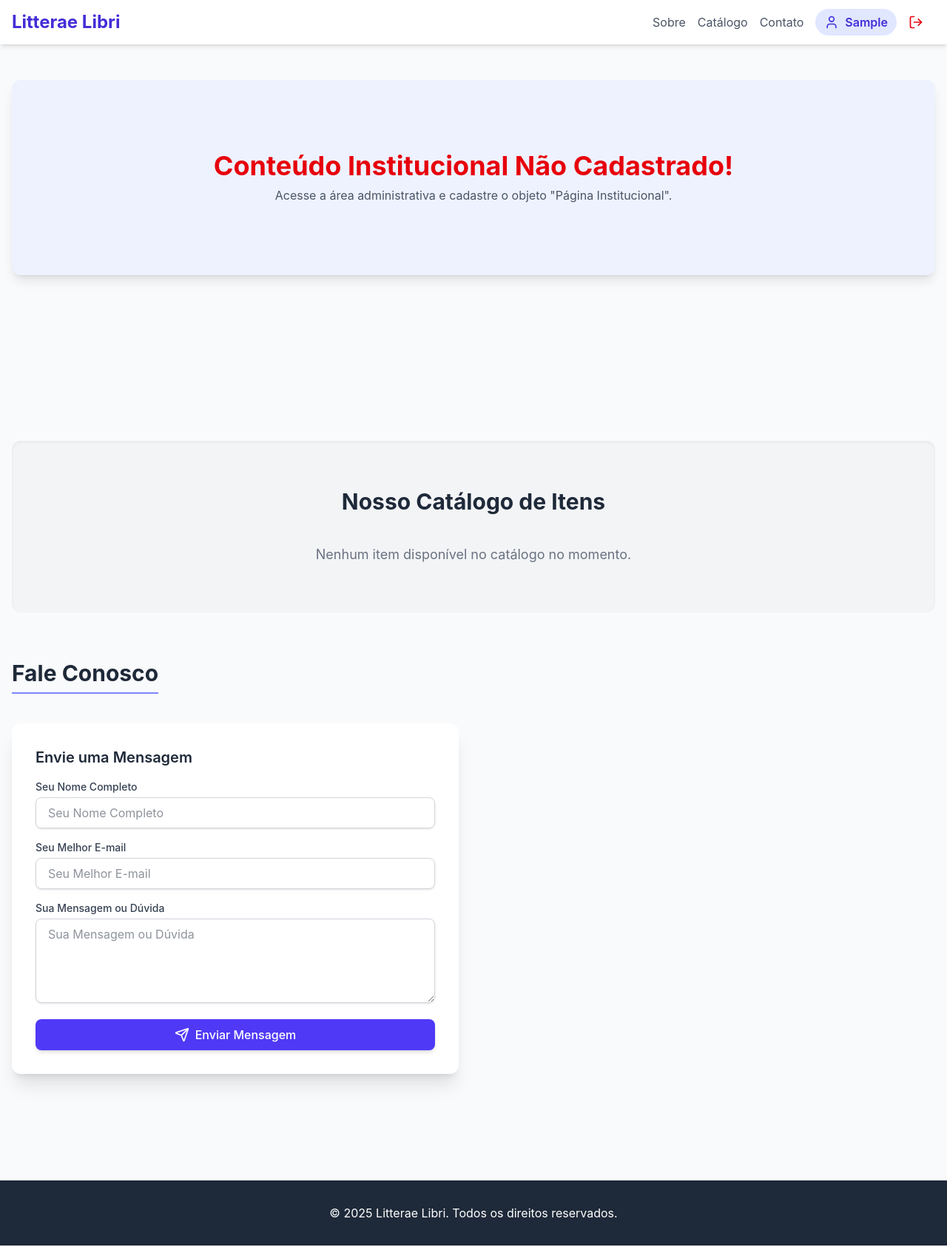
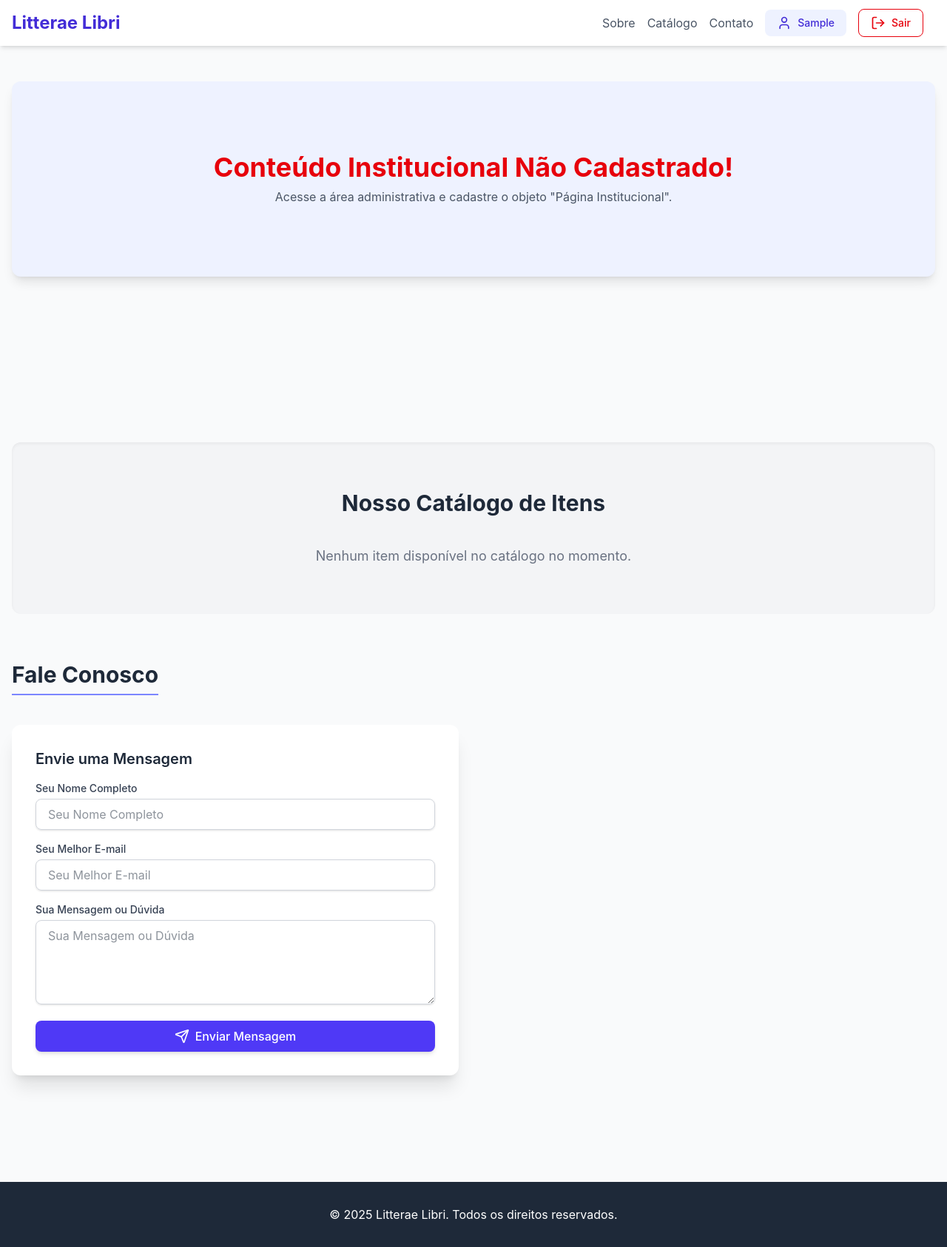
Before and after one commit to gabe-pud/WEB-III-Projeto-P2, a Django app: page / in a window 1280 px wide. Shown: the whole page at 74% size. Run offline with Django 5.2, Linux system fonts and the light colour scheme; the visitor is signed in with stand-in values (Sample User, id 1); data that the repository does not hold is empty.

Commit message:
feat: Improve mobile menu functionality and styling in base layout

```diff
--- a/litterae_libri/pedidos/templates/pedidos/compra.html
+++ b/litterae_libri/pedidos/templates/pedidos/compra.html
@@ -20,10 +20,10 @@
                     <p class="text-3xl font-extrabold text-green-600">R$ {{ item.preco|floatformat:2 }}</p>
                     <p class="text-xs text-gray-500 mt-1">Em estoque: {{ item.estoque }} unidades.</p>
                 </div>
-                <div class = "min-w-24 ">
+                <div class = "min-w-24">
 
                     {% if item.foto %}
-                        <img src="{{ item.foto.url }}" alt="Capa: {{ item.nome }}" class="w-24 h-36 object-cover rounded-md shadow">
+                        <img src="{{ item.foto.url }}" alt="Capa: {{ item.nome }}" class="min-w-24 w-fit h-36 object-cover rounded-md shadow">
                     {% endif %}
                 </div>
             </div>
--- a/litterae_libri/static/css/style.css
+++ b/litterae_libri/static/css/style.css
@@ -12,7 +12,6 @@
     --color-red-300: oklch(80.8% 0.114 19.571);
     --color-red-600: oklch(57.7% 0.245 27.325);
     --color-red-700: oklch(50.5% 0.213 27.518);
-    --color-red-800: oklch(44.4% 0.177 26.899);
     --color-yellow-100: oklch(97.3% 0.071 103.193);
     --color-yellow-600: oklch(68.1% 0.162 75.834);
     --color-yellow-700: oklch(55.4% 0.135 66.442);
@@ -45,8 +44,6 @@
     --spacing: 0.25rem;
     --container-sm: 24rem;
     --container-md: 28rem;
-    --container-3xl: 48rem;
-    --container-4xl: 56rem;
     --container-5xl: 64rem;
     --text-xs: 0.75rem;
     --text-xs--line-height: calc(1 / 0.75);
@@ -76,6 +73,7 @@
     --radius-md: 0.375rem;
     --radius-lg: 0.5rem;
     --radius-xl: 0.75rem;
+    --ease-out: cubic-bezier(0, 0, 0.2, 1);
     --default-transition-duration: 150ms;
     --default-transition-timing-function: cubic-bezier(0.4, 0, 0.2, 1);
     --default-font-family: var(--font-sans);
@@ -492,13 +502,6 @@
       --tw-space-y-reverse: 0;
       margin-block-start: calc(calc(var(--spacing) * 6) * var(--tw-space-y-reverse));
       margin-block-end: calc(calc(var(--spacing) * 6) * calc(1 - var(--tw-space-y-reverse)));
-    }
-  }
-  .space-x-2 {
-    :where(& > :not(:last-child)) {
-      --tw-space-x-reverse: 0;
-      margin-inline-start: calc(calc(var(--spacing) * 2) * var(--tw-space-x-reverse));
-      margin-inline-end: calc(calc(var(--spacing) * 2) * calc(1 - var(--tw-space-x-reverse)));
     }
   }
   .space-x-3 {
@@ -597,6 +604,9 @@
   .border-red-300 {
     border-color: var(--color-red-300);
   }
+  .border-red-600 {
+    border-color: var(--color-red-600);
+  }
   .border-transparent {
     border-color: transparent;
   }
@@ -626,9 +636,6 @@
   }
   .bg-indigo-50 {
     background-color: var(--color-indigo-50);
-  }
-  .bg-indigo-100 {
-    background-color: var(--color-indigo-100);
   }
   .bg-indigo-200 {
     background-color: var(--color-indigo-200);
@@ -672,14 +679,8 @@
   .px-2 {
     padding-inline: calc(var(--spacing) * 2);
   }
-  .px-3 {
-    padding-inline: calc(var(--spacing) * 3);
-  }
   .px-4 {
     padding-inline: calc(var(--spacing) * 4);
-  }
-  .px-5 {
-    padding-inline: calc(var(--spacing) * 5);
   }
   .px-6 {
     padding-inline: calc(var(--spacing) * 6);
@@ -687,17 +688,8 @@
   .px-8 {
     padding-inline: calc(var(--spacing) * 8);
   }
-  .py-0 {
-    padding-block: calc(var(--spacing) * 0);
-  }
   .py-0\.5 {
     padding-block: calc(var(--spacing) * 0.5);
-  }
-  .py-1 {
-    padding-block: calc(var(--spacing) * 1);
-  }
-  .py-1\.5 {
-    padding-block: calc(var(--spacing) * 1.5);
   }
   .py-2 {
     padding-block: calc(var(--spacing) * 2);
@@ -950,10 +947,10 @@
       }
     }
   }
-  .hover\:bg-indigo-200 {
+  .hover\:bg-indigo-100 {
     &:hover {
       @media (hover: hover) {
-        background-color: var(--color-indigo-200);
+        background-color: var(--color-indigo-100);
       }
     }
   }
@@ -961,6 +958,13 @@
     &:hover {
       @media (hover: hover) {
         background-color: var(--color-indigo-700);
+      }
+    }
+  }
+  .hover\:bg-red-50 {
+    &:hover {
+      @media (hover: hover) {
+        background-color: var(--color-red-50);
       }
     }
   }
@@ -982,13 +986,6 @@
     &:hover {
       @media (hover: hover) {
         color: var(--color-indigo-900);
-      }
-    }
-  }
-  .hover\:text-red-800 {
-    &:hover {
-      @media (hover: hover) {
-        color: var(--color-red-800);
       }
     }
   }
@@ -1020,11 +1017,6 @@
       --tw-ring-color: var(--color-indigo-500);
     }
   }
-  .sm\:inline {
-    @media (width >= 40rem) {
-      display: inline;
-    }
-  }
   .sm\:grid-cols-2 {
     @media (width >= 40rem) {
       grid-template-columns: repeat(2, minmax(0, 1fr));
@@ -1050,9 +1042,9 @@
       display: inline;
     }
   }
-  .md\:w-1\/2 {
+  .md\:inline-flex {
     @media (width >= 48rem) {
-      width: calc(1/2 * 100%);
+      display: inline-flex;
     }
   }
   .md\:w-1\/3 {
@@ -1107,6 +1099,21 @@
       grid-template-columns: repeat(4, minmax(0, 1fr));
     }
   }
+}
+@property --tw-translate-x {
+  syntax: "*";
+  inherits: false;
+  initial-value: 0;
+}
+@property --tw-translate-y {
+  syntax: "*";
+  inherits: false;
+  initial-value: 0;
+}
+@property --tw-translate-z {
+  syntax: "*";
+  inherits: false;
+  initial-value: 0;
 }
 @property --tw-rotate-x {
   syntax: "*";
@@ -1225,12 +1232,11 @@
   inherits: false;
   initial-value: 0 0 #0000;
 }
-@property --tw-outline-style {
+@property --tw-duration {
   syntax: "*";
   inherits: false;
-  initial-value: solid;
 }
-@property --tw-duration {
+@property --tw-ease {
   syntax: "*";
   inherits: false;
 }
@@ -1252,6 +1258,9 @@
 @layer properties {
   @supports ((-webkit-hyphens: none) and (not (margin-trim: inline))) or ((-moz-orient: inline) and (not (color:rgb(from red r g b)))) {
     *, ::before, ::after, ::backdrop {
+      --tw-translate-x: 0;
+      --tw-translate-y: 0;
+      --tw-translate-z: 0;
       --tw-rotate-x: initial;
       --tw-rotate-y: initial;
       --tw-rotate-z: initial;
@@ -1278,8 +1287,8 @@
       --tw-ring-offset-width: 0px;
       --tw-ring-offset-color: #fff;
       --tw-ring-offset-shadow: 0 0 #0000;
-      --tw-outline-style: solid;
       --tw-duration: initial;
+      --tw-ease: initial;
       --tw-scale-x: 1;
       --tw-scale-y: 1;
       --tw-scale-z: 1;
--- a/litterae_libri/templates/layouts/base.html
+++ b/litterae_libri/templates/layouts/base.html
@@ -26,30 +26,61 @@
                 {% endif %}
 
                 {% if user.is_authenticated %}
-                    <a href="{% url 'perfil' %}" class="flex items-center space-x-2 bg-indigo-100 text-indigo-700 px-3 py-1.5 rounded-full font-semibold hover:bg-indigo-200 transition duration-200">
-                        <i data-lucide="user" class="w-5 h-5"></i>
-                        <span class="hidden sm:inline">{{ user.first_name|default:user.username }}</span>
+                    <a href="{% url 'perfil' %}" class="hidden md:inline-flex items-center justify-center px-4 py-2 rounded-lg font-medium text-indigo-700 bg-indigo-50 hover:bg-indigo-100 transition duration-200">
+                        <i data-lucide="user" class="w-5 h-5 mr-2"></i>
+                        <span class="text-sm">{{ user.first_name|default:user.username }}</span>
                     </a>
-                    <form method="post" action="{% url 'logout' %}" class="flex flex-col">
+                    <form method="post" action="{% url 'logout' %}" class="hidden md:inline-flex">
                         {% csrf_token %}
-                        <button type="submit" class="text-red-600 hover:text-red-800 transition duration-200" title="Sair" aria-label="Sair">
-                            <i data-lucide="log-out" class="w-5 h-5"></i>
+                        <button type="submit" class="inline-flex items-center justify-center px-4 py-2 rounded-lg font-medium text-red-600 border border-red-600 bg-white hover:bg-red-50 transition duration-200" title="Sair" aria-label="Sair">
+                            <i data-lucide="log-out" class="w-5 h-5 mr-2"></i>
+                            <span class="text-sm">Sair</span>
                         </button>
                     </form>
                 {% else %}
-                    <a href="{% url 'cadastro' %}" class="bg-indigo-600 text-white px-4 py-1.5 rounded-lg shadow-md hover:bg-indigo-700 transition duration-300 font-medium hidden sm:inline">
+                    <a href="{% url 'cadastro' %}" class="hidden md:inline-flex items-center justify-center px-4 py-2 rounded-lg font-medium text-white bg-indigo-600 hover:bg-indigo-700 transition duration-200 shadow-sm">
                         Cadastre-se
                     </a>
-                    <a href="{% url 'login' %}" class="text-indigo-600 border border-indigo-600 px-4 py-1.5 rounded-lg hover:bg-indigo-50 transition duration-300 font-medium">
+                    <a href="{% url 'login' %}" class="hidden md:inline-flex items-center justify-center px-4 py-2 rounded-lg font-medium text-indigo-600 border border-indigo-600 hover:bg-indigo-50 transition duration-200">
                         Login
                     </a>
                 {% endif %}
 
-                <button class="md:hidden text-gray-600 hover:text-indigo-600">
+                <button id="mobile-menu-toggle" class="md:hidden text-gray-600 hover:text-indigo-600" aria-label="Abrir menu">
                     <i data-lucide="menu" class="w-6 h-6"></i>
                 </button>
+                <!-- mobile menu removed from here and placed below header to avoid overlap -->
             </div>
         </nav>
+        <!-- Mobile menu (overlay) - posicionado absoluta e alinhado abaixo do header -->
+        <div id="mobile-menu" class="md:hidden absolute left-0 right-0 top-full mt-0 bg-white rounded-b-lg shadow-lg z-40 p-4 transform -translate-y-3 opacity-0 pointer-events-none invisible transition-all duration-300 ease-out">
+            <div class="container mx-auto px-4">
+                <nav class="flex flex-col space-y-2">
+                    {% if request.path == '/' %}
+                    <a href="#sobre" class="text-gray-600 hover:text-indigo-600">Sobre</a>
+                    <a href="#produtos" class="text-gray-600 hover:text-indigo-600">Catálogo</a>
+                    <a href="#contato" class="text-gray-600 hover:text-indigo-600">Contato</a>
+                    {% endif %}
+
+                    {% if user.is_authenticated %}
+                        <a href="{% url 'perfil' %}" class="w-full inline-flex items-center justify-center px-4 py-2 rounded-lg font-medium text-indigo-700 bg-indigo-50 hover:bg-indigo-100 transition duration-200">
+                            <i data-lucide="user" class="w-5 h-5 mr-2"></i>
+                            <span class="text-sm">{{ user.first_name|default:user.username }}</span>
+                        </a>
+                        <form method="post" action="{% url 'logout' %}">
+                            {% csrf_token %}
+                            <button type="submit" class="w-full inline-flex items-center justify-center px-4 py-2 rounded-lg font-medium text-red-600 border border-red-600 bg-white hover:bg-red-50 transition duration-200" title="Sair" aria-label="Sair">
+                                <i data-lucide="log-out" class="w-5 h-5 mr-2"></i>
+                                <span class="text-sm">Sair</span>
+                            </button>
+                        </form>
+                    {% else %}
+                        <a href="{% url 'cadastro' %}" class="inline-flex items-center justify-center px-4 py-2 rounded-lg font-medium text-white bg-indigo-600 hover:bg-indigo-700 transition duration-200 shadow-sm">Cadastre-se</a>
+                        <a href="{% url 'login' %}" class="inline-flex items-center justify-center px-4 py-2 rounded-lg font-medium text-indigo-600 border border-indigo-600 hover:bg-indigo-50 transition duration-200">Login</a>
+                    {% endif %}
+                </nav>
+            </div>
+        </div>
     </header>
 
     <div class="container mx-auto px-4 mt-4">
@@ -75,6 +106,50 @@
     </footer>
 
     <script>
+        // Toggle do menu móvel: alterna a classe 'hidden' no elemento #mobile-menu
+        (function(){
+            const btn = document.getElementById('mobile-menu-toggle');
+            const menu = document.getElementById('mobile-menu');
+            if (!btn || !menu) return;
+
+            btn.setAttribute('aria-expanded', 'false');
+            btn.addEventListener('click', function(e){
+                e.stopPropagation();
+                const isClosed = menu.classList.contains('-translate-y-3') || menu.classList.contains('invisible');
+                if (isClosed) {
+                    menu.classList.remove('-translate-y-3', 'opacity-0', 'pointer-events-none', 'invisible');
+                    menu.classList.add('translate-y-0', 'opacity-100', 'pointer-events-auto', 'visible');
+                    btn.setAttribute('aria-expanded', 'true');
+                } else {
+                    menu.classList.remove('translate-y-0', 'opacity-100', 'pointer-events-auto', 'visible');
+                    menu.classList.add('-translate-y-3', 'opacity-0', 'pointer-events-none', 'invisible');
+                    btn.setAttribute('aria-expanded', 'false');
+                }
+            });
+
+            // Fecha o menu ao clicar fora
+            document.addEventListener('click', function(ev){
+                    if (!menu.classList.contains('-translate-y-3')){
+                        if (!menu.contains(ev.target) && !btn.contains(ev.target)){
+                            menu.classList.remove('translate-y-0', 'opacity-100', 'pointer-events-auto', 'visible');
+                            menu.classList.add('-translate-y-3', 'opacity-0', 'pointer-events-none', 'invisible');
+                            btn.setAttribute('aria-expanded', 'false');
+                        }
+                    }
+            });
+
+            // Fecha o menu ao redimensionar para desktop
+            window.addEventListener('resize', function(){
+                if (window.innerWidth >= 768) {
+                    if (!menu.classList.contains('-translate-y-3')){
+                        menu.classList.remove('translate-y-0', 'opacity-100', 'pointer-events-auto', 'visible');
+                        menu.classList.add('-translate-y-3', 'opacity-0', 'pointer-events-none', 'invisible');
+                        btn.setAttribute('aria-expanded', 'false');
+                    }
+                }
+            });
+        })();
+
         lucide.createIcons();
     </script>
 </body>
```
Also changed, not shown: other parts of litterae_libri/static/css/style.css (+65 -44 lines).
